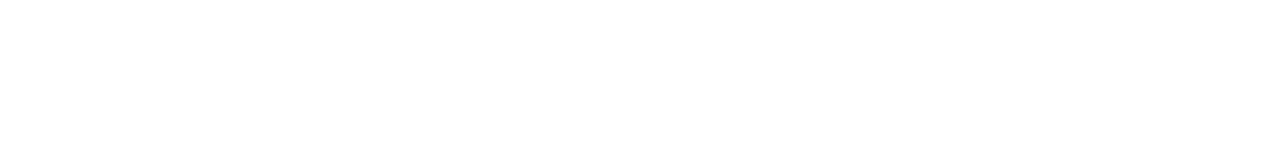
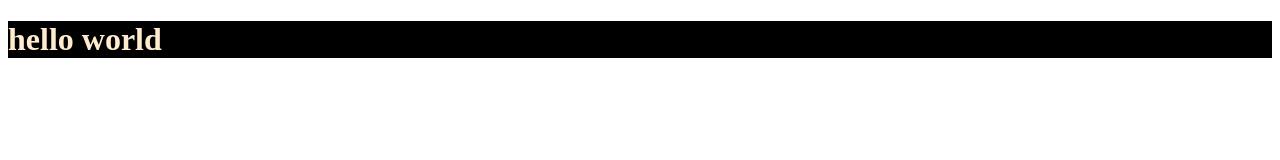
Before and after one commit to vasilkondruk/github-tutorial, a plain HTML site: page index.html in a window 1280 px wide. Drawn offline with Linux system fonts and the light colour scheme.

Commit message:
подключил стили

```diff
--- a/css/style.css
+++ b/css/style.css
@@ -0,0 +1,4 @@
+h1 {
+  background-color: black;
+  color: blanchedalmond;
+}
--- a/index.html
+++ b/index.html
@@ -3,9 +3,12 @@
 <head>
     <meta charset="UTF-8">
     <meta name="viewport" content="width=device-width, initial-scale=1.0">
-    <title>GitHub</title>
+    <link rel="stylesheet" href="css/style.css">
+    <title>GitHub Tutorial</title>
 </head>
 <body>
-
+    <div>
+        <h1>hello world</h1>
+    </div>
 </body>
 </html>
```
